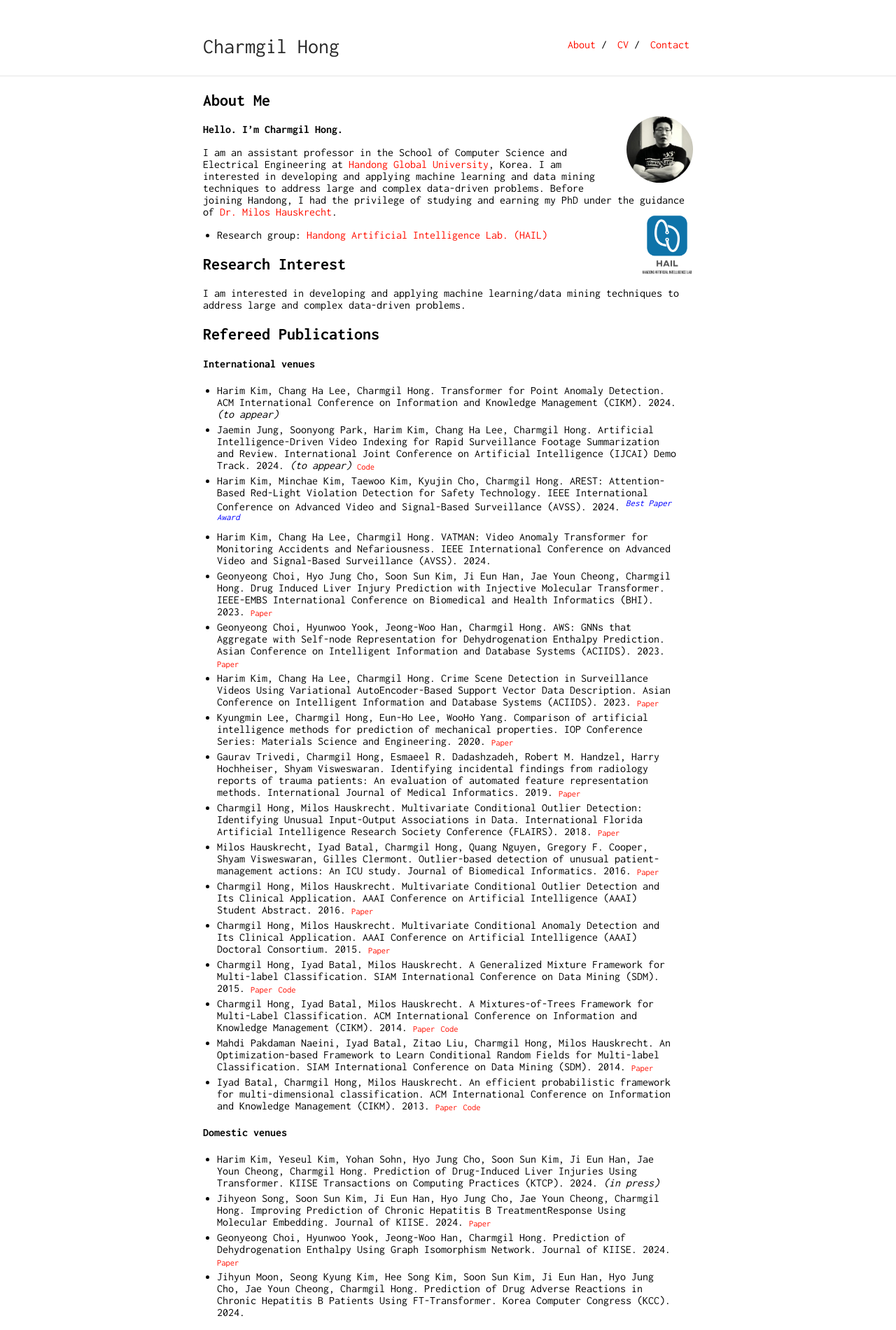
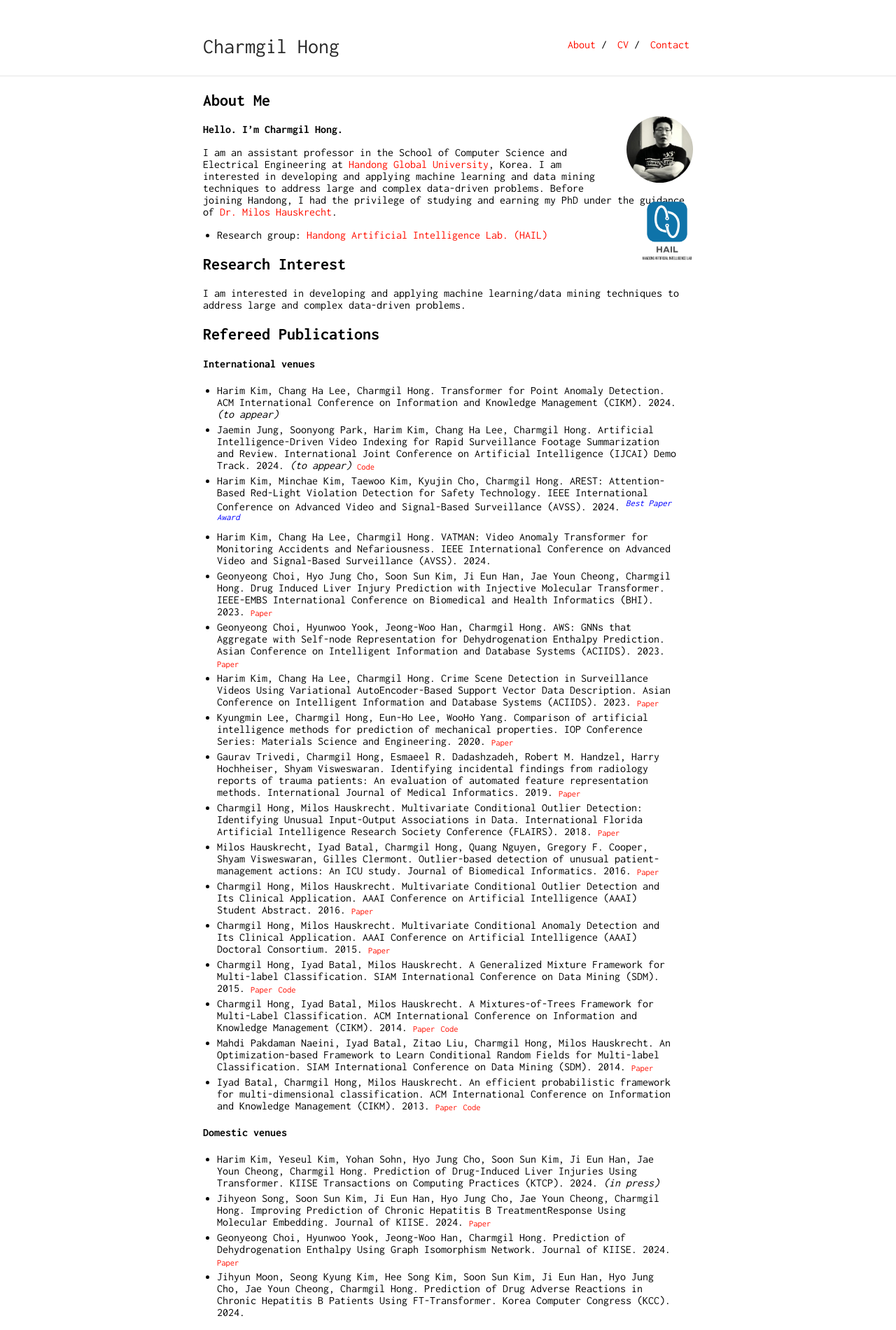
Before and after one commit to charmgil/charmgil.github.io, a Jekyll site: the page built from index.md, in a window 1280 px wide. Shown: the top 1900 px of the page at 70% size. Built offline with Jekyll 4.4.1, drawn with Linux system fonts in a browser that asks for light colours; our own code applies the rules of GitHub Pages for plain Markdown files.

Commit message:
modified:   _sass/typography.scss

```diff
--- a/_sass/typography.scss
+++ b/_sass/typography.scss
@@ -57,7 +57,7 @@
         height: $image-size * 1.0;
         width: $image-size * 0.872;
         position: relative;
-	margin: -20px 0 0 10px;
+	margin: -40px 0 0 10px;
         float: right;
         border-radius: 0%;
         p & {
```
